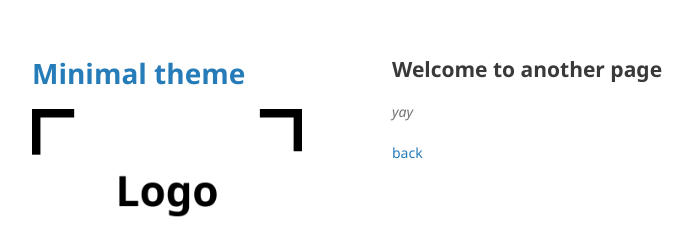
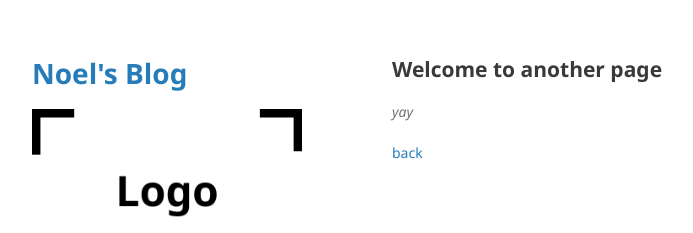
Before and after one commit to zeneojsun/zeneojsun.github.io, a Jekyll site: the page built from another-page.md, in a window 1280 px wide. Shown: the top 233 px of the page, without its empty margins (178-871 px from the left). Built offline with Jekyll 4.4.1, drawn with Linux system fonts in a browser that asks for light colours; our own code applies the rules of GitHub Pages for plain Markdown files.

Commit message:
Changed Title

```diff
--- a/_config.yml
+++ b/_config.yml
@@ -1,4 +1,4 @@
-title: Minimal theme
+title: Noel's Blog
 logo: /assets/img/logo.png
 description: Minimal is a theme for GitHub Pages.
 show_downloads: true
```
